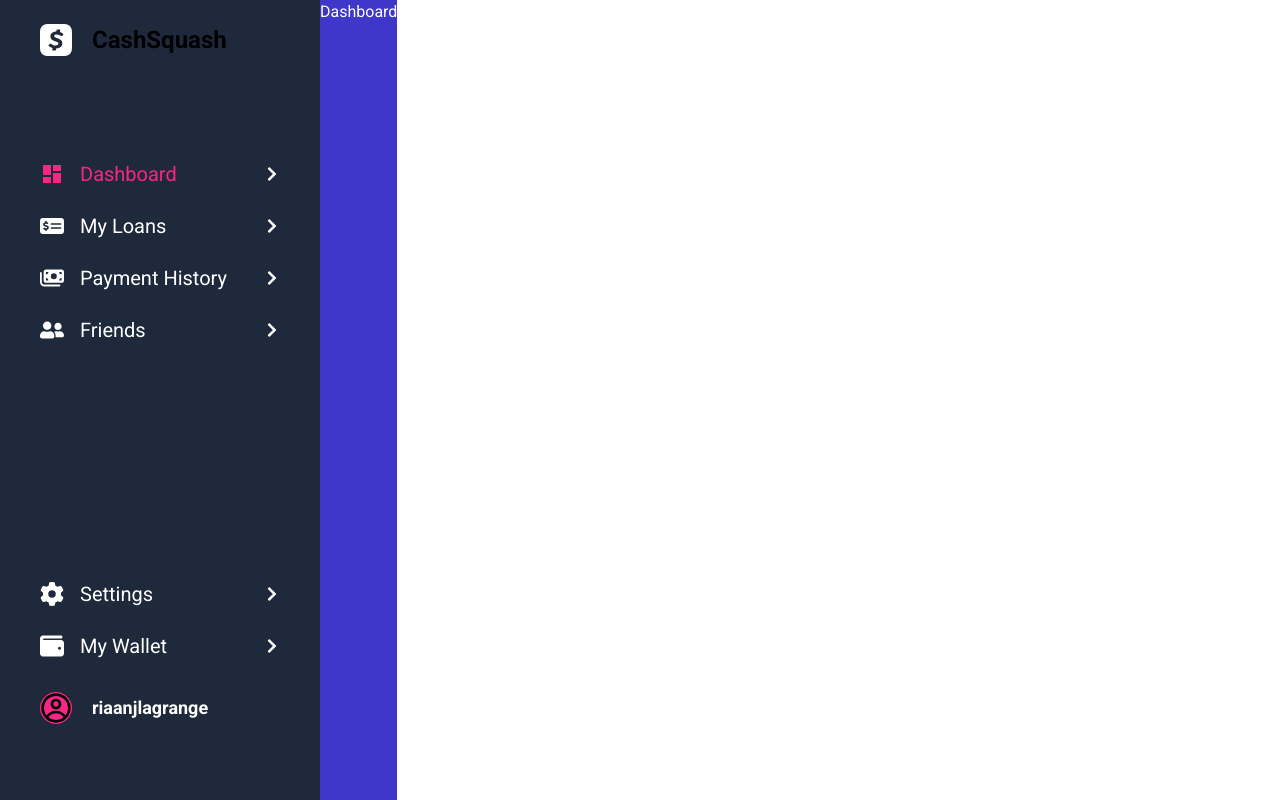
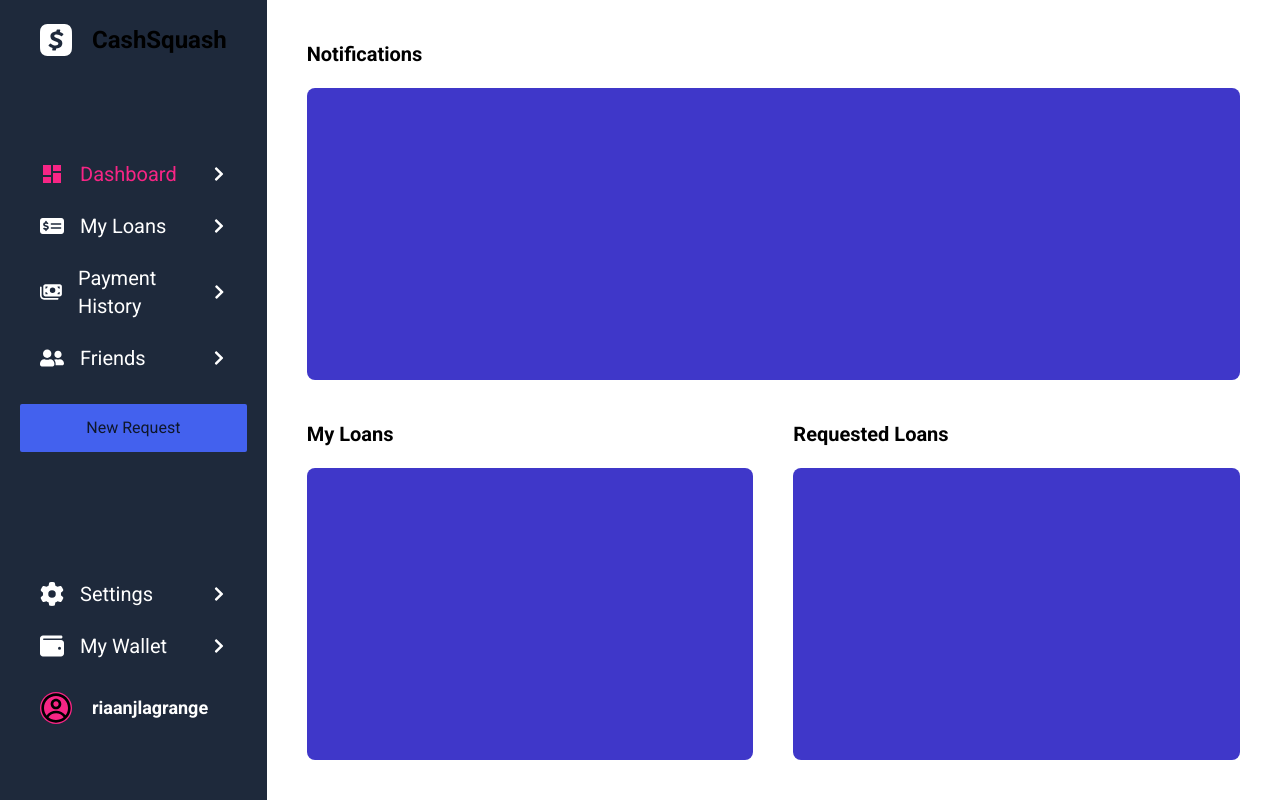
Before and after one commit to riaanjlagrange/cashsquash, a React (Vite) app in the folder frontend/: page /dashboard in a window 1280 px wide. Built offline with nearby package versions, Linux system fonts and the light colour scheme.

Commit message:
add button to navbar and start working on dashboard

```diff
--- a/frontend/src/components/Navbar.tsx
+++ b/frontend/src/components/Navbar.tsx
@@ -1,7 +1,7 @@
 import { MdDashboard } from "react-icons/md";
 import { FaUserFriends, FaChevronRight } from "react-icons/fa";
 import { FaMoneyBills, FaWallet, FaMoneyCheckDollar, FaGear } from "react-icons/fa6";
-import { NavLink, Link } from "react-router-dom";
+import { NavLink, Link, useNavigate } from "react-router-dom";
 
 // temp logo
 import { SiCashapp } from "react-icons/si";
@@ -9,6 +9,12 @@ import { SiCashapp } from "react-icons/si";
 import { CgProfile } from "react-icons/cg";
 
 function Navbar() {
+
+  const navigate = useNavigate();
+
+  const handleClick = () => {
+    navigate("/new-request");
+  }
 
   const activeStyle = "text-custom-accent-bright flex items-center justify-between";
   const normalStyle = "text-white flex items-center justify-between hover:text-custom-accent-bright transition-all";
@@ -70,6 +76,7 @@ function Navbar() {
               <FaChevronRight className="font-light text-white" />
             </NavLink>
           </li>
+          <button onClick={handleClick} className="px-10 py-3 bg-custom-primary-default mt-5 text-slate-900 w-full hover:bg-custom-primary-ligth transition-all rounded-sm">New Request</button>
         </ul>
       </div>
 
--- /dev/null
+++ b/frontend/src/features/loans/NewLoanRequest.tsx
@@ -0,0 +1,8 @@
+
+function NewLoanRequest() {
+	return (
+		<h1>New Loan Request</h1>
+	);
+}
+
+export default NewLoanRequest;
--- a/frontend/src/main.tsx
+++ b/frontend/src/main.tsx
@@ -7,6 +7,7 @@ import Error from './pages/Error';
 import Dashboard from './pages/Dashboard';
 import MyLoans from './features/loans/MyLoans';
 import LoanRequests from './features/loans/LoanRequests';
+import NewLoanRequest from './features/loans/NewLoanRequest';
 import PaymentHistory from './features/payments/PaymentHistory';
 import Friends from './features/friends/Friends';
 import AddFriend from './features/friends/AddFriend';
@@ -38,6 +39,10 @@ const router = createBrowserRouter([
       {
         path: "loan-requests",
         element: <LoanRequests />,
+      },
+      {
+        path: "new-request",
+        element: <NewLoanRequest />,
       },
       {
         path: "payment-history",
--- a/frontend/src/pages/Dashboard.tsx
+++ b/frontend/src/pages/Dashboard.tsx
@@ -1,7 +1,20 @@
 
 function Dashboard() {
   return (
-    <h1 className="bg-custom-primary-dark text-white">Dashboard</h1>
+    <div className="grid grid-cols-4 w-full h-full gap-10 p-10">
+      <section className="flex flex-col gap-5 items-start col-span-4">
+        <h1 className="dark:text-white font-bold text-xl">Notifications</h1>
+        <div className="w-full h-full bg-custom-primary-dark rounded-lg"></div>
+      </section>
+      <section className="flex flex-col gap-5 items-start col-span-2">
+        <h1 className="dark:text-white font-bold text-xl">My Loans</h1>
+        <div className="w-full h-full bg-custom-primary-dark rounded-lg"></div>
+      </section>
+      <section className="flex flex-col gap-5 items-start col-span-2">
+        <h1 className="dark:text-white font-bold text-xl">Requested Loans</h1>
+        <div className="w-full h-full bg-custom-primary-dark rounded-lg"></div>
+      </section>
+    </div>
   );
 }
 
```
Also changed, not shown: 1 other file (tests, documents, lock files or other folders).
